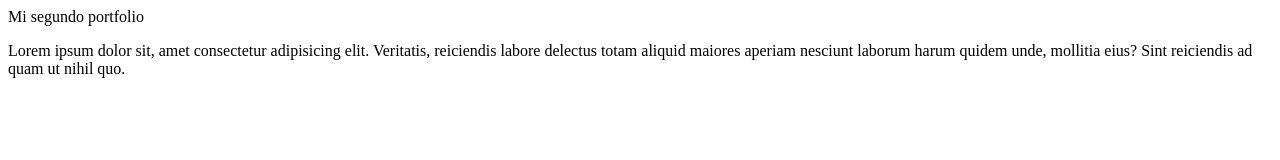
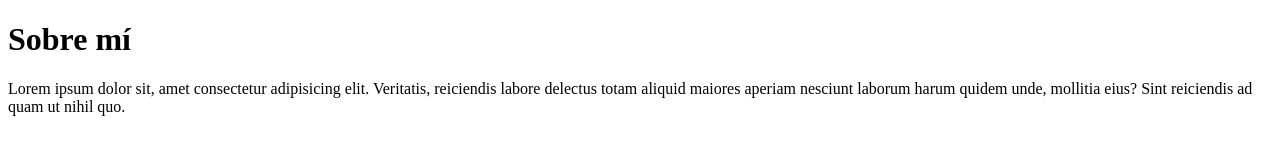
Before and after one commit to joseelinformatic1/CursoHtmlCss, a plain HTML site: page Capitulo 1/porfolio/index.html in a window 1280 px wide. Drawn offline with Linux system fonts and the light colour scheme.

Commit message:
Titulo sobre mi

```diff
--- a/Capitulo 1/porfolio/index.html
+++ b/Capitulo 1/porfolio/index.html
@@ -7,7 +7,7 @@
         <title>Portfolio</title>
     </head>
     <body>
-        Mi segundo portfolio
+        <h1>Sobre mí</h1>
         <p>Lorem ipsum dolor sit, amet consectetur adipisicing elit. Veritatis, reiciendis labore delectus totam aliquid maiores aperiam nesciunt laborum harum quidem unde, mollitia eius? Sint reiciendis ad quam ut nihil quo.</p>
 
     </body>
```
